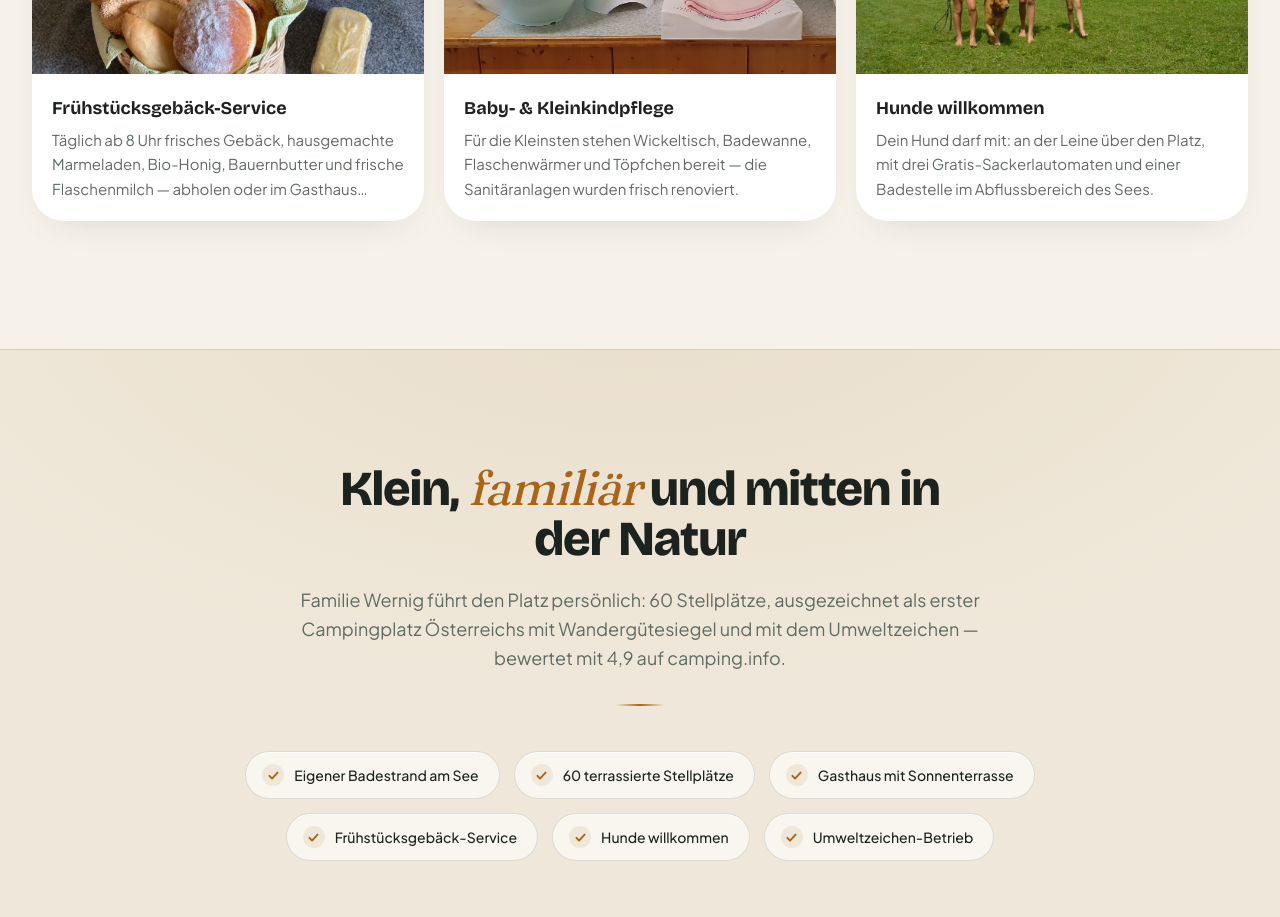
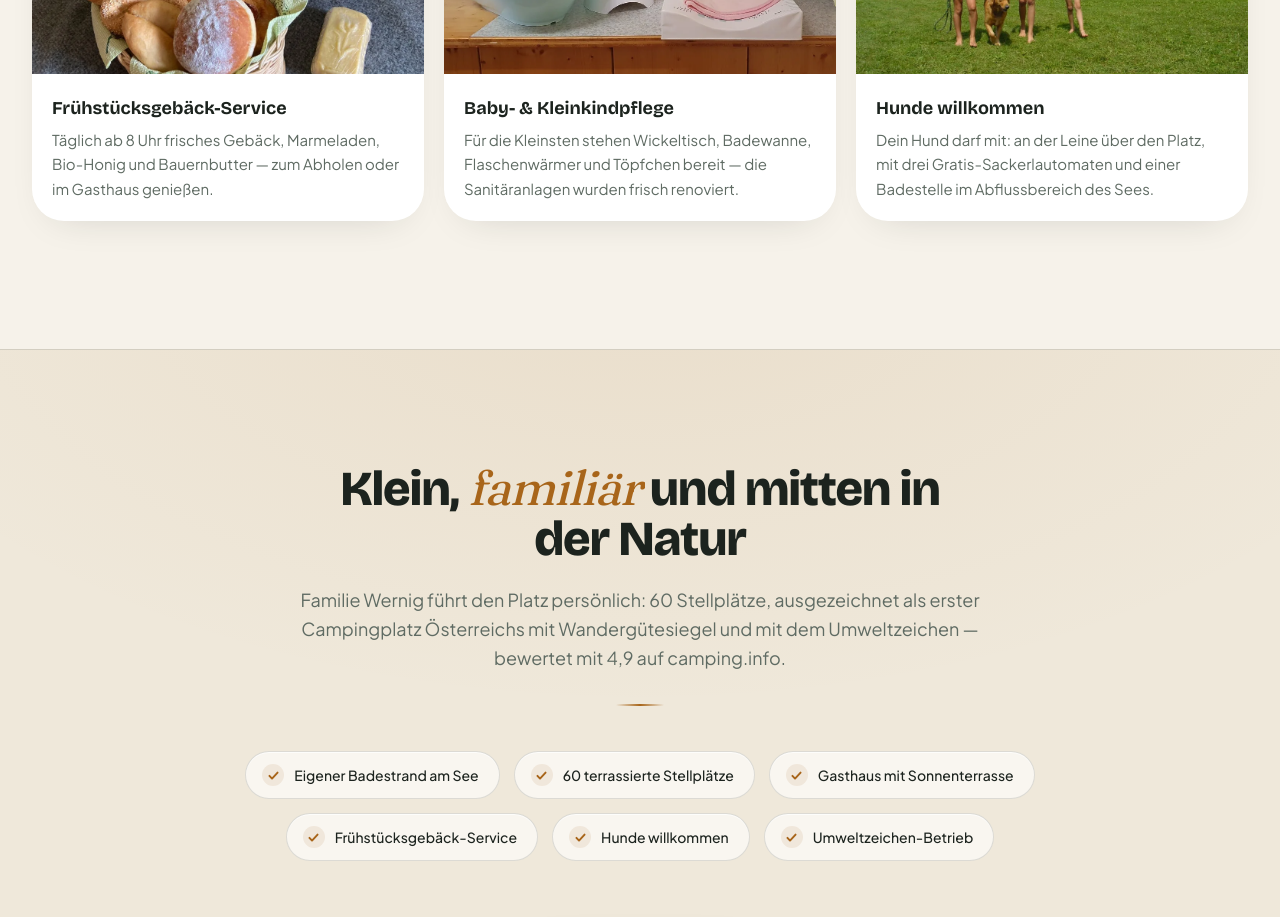
Before and after one commit to Lellino-Elias/camping-am-badesee-camping-demo, a Next.js app: page / in a window 1280 px wide. Shown: the part 3200-4117 px from the top of the page. Built offline with nearby package versions, Linux system fonts and the light colour scheme.

Commit message:
camping-am-badesee — campsite demo 2026-06-14 23:12:37

```diff
--- a/src/content/campsites/camping-am-badesee.ts
+++ b/src/content/campsites/camping-am-badesee.ts
@@ -105,7 +105,7 @@ const campingAmBadesee: CampsiteConfig = {
       },
       {
         title: "Frühstücksgebäck-Service",
-        text: "Täglich ab 8 Uhr frisches Gebäck, hausgemachte Marmeladen, Bio-Honig, Bauernbutter und frische Flaschenmilch — abholen oder im Gasthaus genießen.",
+        text: "Täglich ab 8 Uhr frisches Gebäck, Marmeladen, Bio-Honig und Bauernbutter — zum Abholen oder im Gasthaus genießen.",
         image: { src: `${IMG}/gallery-e8c29928e9.webp`, alt: "Frühstücksgebäck mit Marmelade, Honig und Milch" },
       },
       {
```
